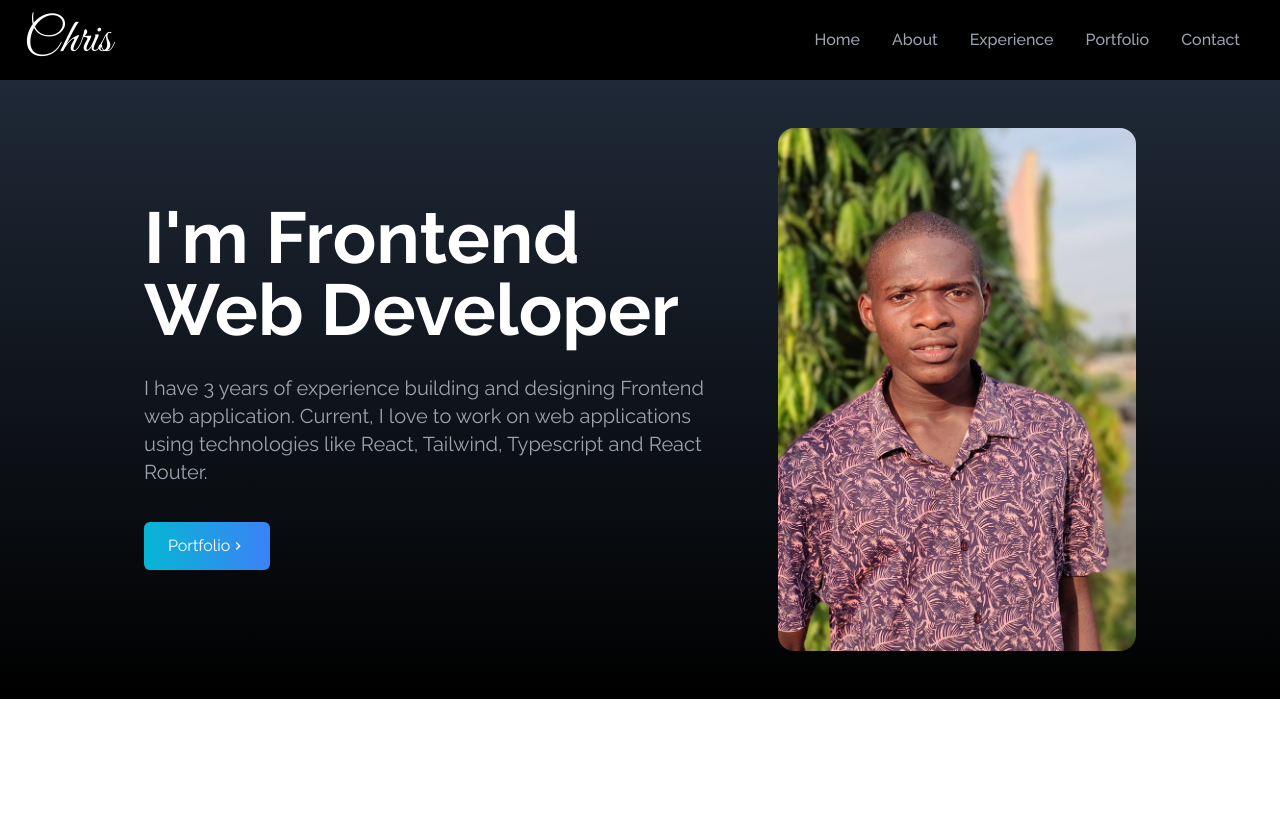
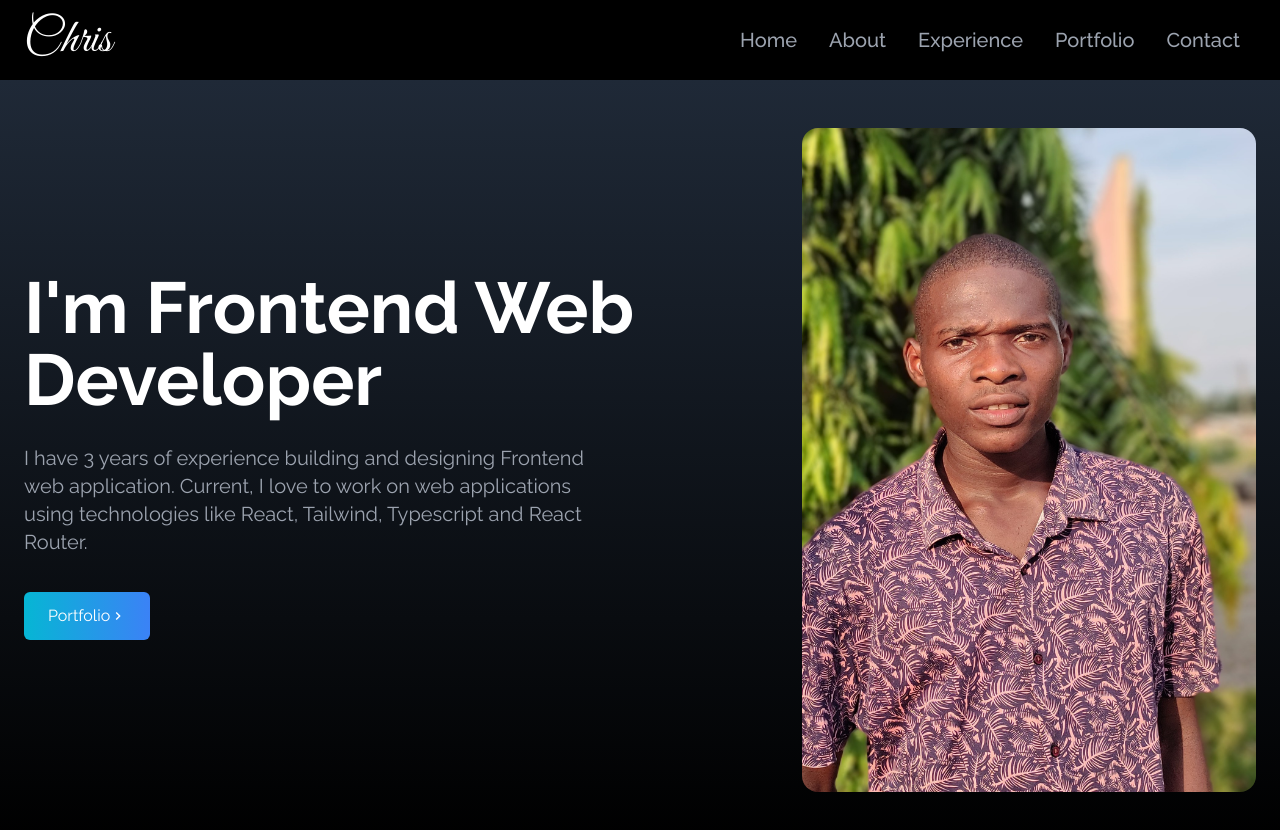
Before and after one commit to chrisnebo2/Portfolio, a React (Vite) app: page / in a window 1280 px wide. Shown: the top 830 px of the page. Before the commit the page ends 800 px from the top, so only its background shows below. Built offline with nearby package versions, Linux system fonts and the light colour scheme.

Commit message:
Just a little bit of styling no new component added

```diff
--- a/index.html
+++ b/index.html
@@ -3,7 +3,8 @@
   <head>
     <meta charset="UTF-8" />
     <meta name="viewport" content="width=device-width, initial-scale=1.0" />
-    <title>Vite + React</title>
+    <link rel="shortcut icon" href="./src/assets/icon.png">
+    <title>Nebo Christian</title>
   </head>
   <body>
     <div id="root"></div>
--- a/src/components/Home.jsx
+++ b/src/components/Home.jsx
@@ -9,9 +9,9 @@ function Home() {
         name="home"
         className="mt-20 w-full bg-gradient-to-b from-gray-800 to-black py-12"
     >
-        <div className="max-w-screen-lg mx-auto grid grid-cols-1 md:grid-cols-5 md:gap-16 items-center justify-center px-4 gap-y-8">
+        <div className="max-w-screen-xl mx-auto grid grid-cols-1 md:grid-cols-5 md:gap-16 items-center justify-center px-4 md:px-6 gap-y-8">
             <div className="md:col-span-3 flex flex-col justify-center h-full gap-1 md:gap-3">
-                <h2 className="text-3xl sm:text-5xl lg:text-7xl font-bold text-white leading-relaxed">I'm Frontend Web Developer</h2>
+                <h2 className="text-4xl sm:text-5xl lg:text-7xl font-bold text-white leading-relaxed">I'm Frontend Web Developer</h2>
                 <p className="text-gray-400 py-4 md:max-w-xl md:text-xl">
                     I have 3 years of experience building and designing Frontend web application.
                     Current, I love to work on web applications using technologies like React, Tailwind, Typescript and React Router.
@@ -19,7 +19,7 @@ function Home() {
                 <div>
                     <button className="group text-white w-fit px-6 py-3 my-2 flex items-center rounded-md bg-gradient-to-r from-cyan-500 to-blue-500 cursor-pointer">
                         Portfolio
-                        <span className="hover:rotate-90 duration-300">
+                        <span className="group-hover:rotate-90 duration-300">
                             <MdOutlineKeyboardArrowRight />
                         </span>
                     </button>
--- a/src/components/NavBar.jsx
+++ b/src/components/NavBar.jsx
@@ -27,14 +27,15 @@ function NavBar() {
     ]
 
   return (
-    <div className="w-full bg-black text-white px-4 md:px-6 h-20 flex items-center justify justify-between fixed top-0">
+    <div className="w-full bg-black fixed top-0">
+        <div className="w-full max-w-screen-xl mx-auto bg-black text-white px-4 md:px-6 h-20 flex items-center justify justify-between">
             <div>
                 <h1 className="text-4xl md:text-5xl font-logo">Chris</h1>
             </div>
             <ul className="hidden md:flex">
                 {
                     myLinks.map(({link, id}) => (
-                    <li key={id} className="capitalize font-medium px-4 text-gray-400 hover:scale-105 duration-200 ease-out cursor-pointer hover:text-gray-200">{link}</li>
+                        <li key={id} className="capitalize text-xl font-medium px-4 text-gray-400 hover:scale-105 duration-200 ease-out cursor-pointer hover:text-gray-200">{link}</li>
                     ))
                 }
             </ul>
@@ -56,6 +57,7 @@ function NavBar() {
             )}
 
         </div>
+    </div>
   )
 }
 
```
Also changed, not shown: src/assets/icon.png (added). Lines whose indentation alone changed are shown as unchanged.
